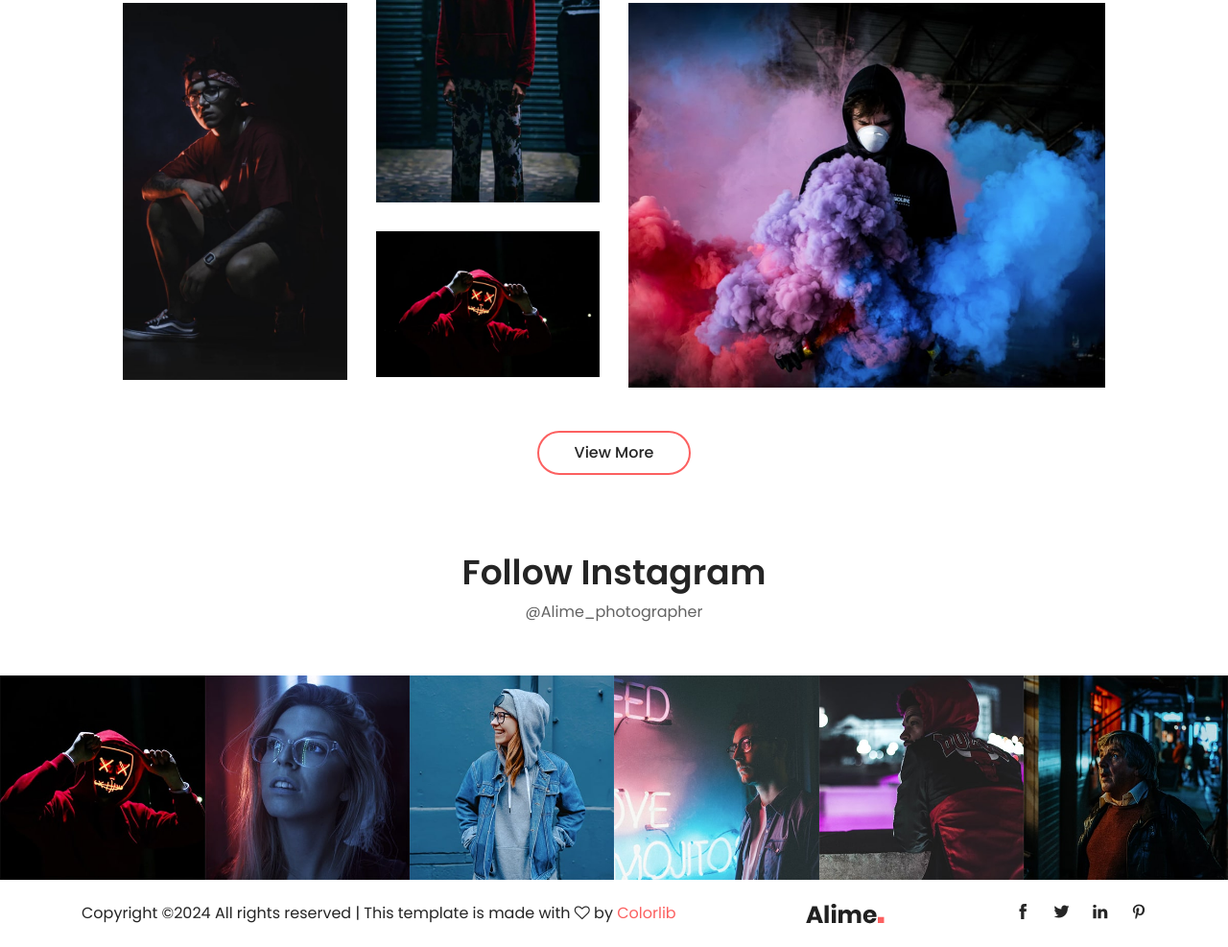
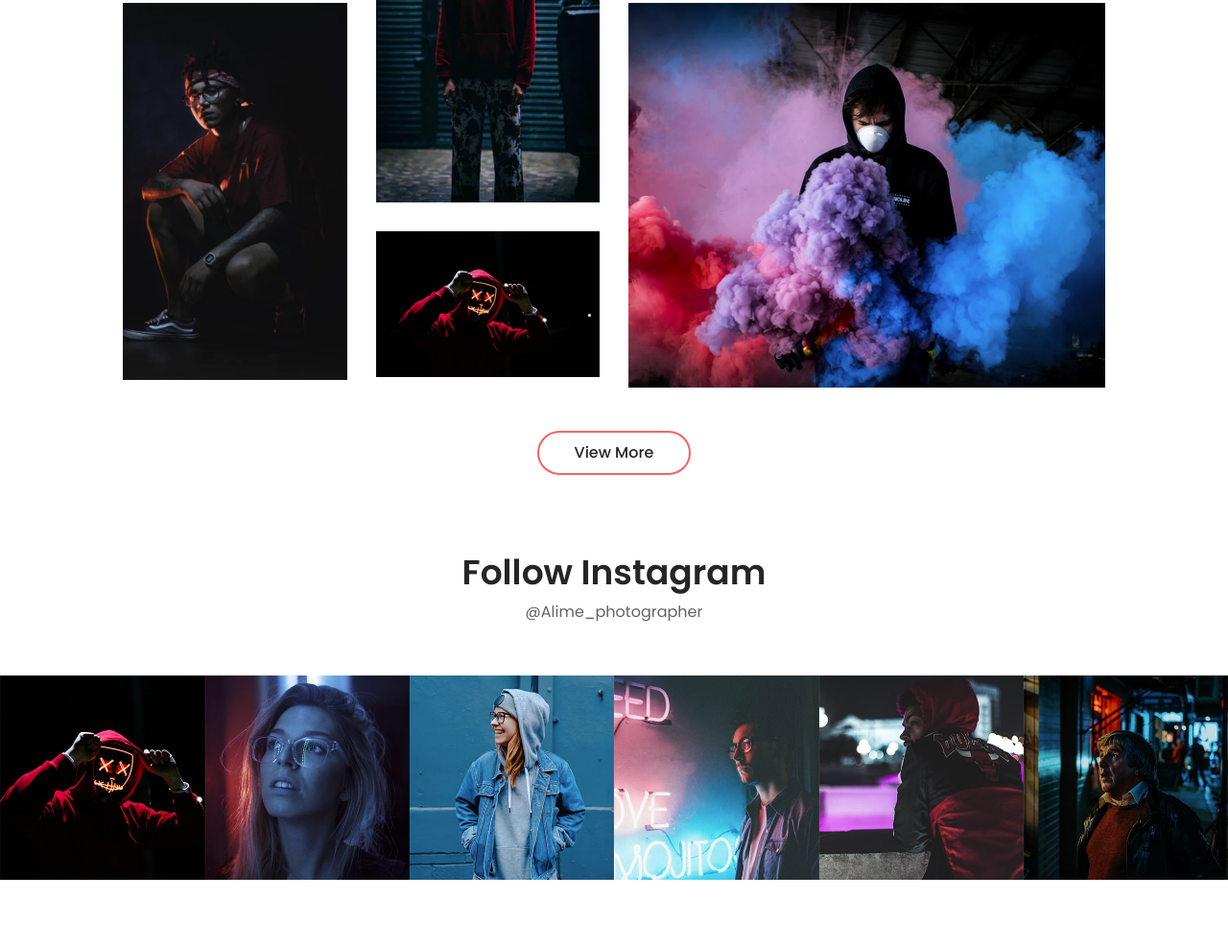
Before and after one commit to MayurShirodkarOfficial/kp-photography, a website: page index.html in a window 1280 px wide. Shown: the part 1503-2490 px from the top of the page at 96% size. After the commit the page ends 2420 px from the top, so only its background shows below. Drawn offline with Linux system fonts and the light colour scheme; files whose address does not match are found by name.

Commit message:
removed files

```diff
--- a/index.html
+++ b/index.html
@@ -369,35 +369,6 @@
     </section>
     <!-- Follow Area End -->
 
-    <!-- Footer Area Start -->
-    <footer class="footer-area">
-        <div class="container">
-            <div class="row">
-                <div class="col-12">
-                    <div class="footer-content d-flex align-items-center justify-content-between">
-                        <!-- Copywrite Text -->
-                        <div class="copywrite-text">
-                            <p><!-- Link back to Colorlib can't be removed. Template is licensed under CC BY 3.0. -->
-Copyright &copy;<script>document.write(new Date().getFullYear());</script> All rights reserved | This template is made with <i class="fa fa-heart-o" aria-hidden="true"></i> by <a href="https://colorlib.com" target="_blank">Colorlib</a>
-<!-- Link back to Colorlib can't be removed. Template is licensed under CC BY 3.0. --></p>
-                        </div>
-                        <!-- Footer Logo -->
-                        <div class="footer-logo">
-                            <a href="#"><img src="img/core-img/logo2.png" alt=""></a>
-                        </div>
-                        <!-- Social Info -->
-                        <div class="social-info">
-                            <a href="#"><i class="ti-facebook" aria-hidden="true"></i></a>
-                            <a href="#"><i class="ti-twitter-alt" aria-hidden="true"></i></a>
-                            <a href="#"><i class="ti-linkedin" aria-hidden="true"></i></a>
-                            <a href="#"><i class="ti-pinterest" aria-hidden="true"></i></a>
-                        </div>
-                    </div>
-                </div>
-            </div>
-        </div>
-    </footer>
-    <!-- Footer Area End -->
 
     <!-- **** All JS Files ***** -->
     <!-- jQuery 2.2.4 -->
```
Also changed, not shown: 1 other file.
